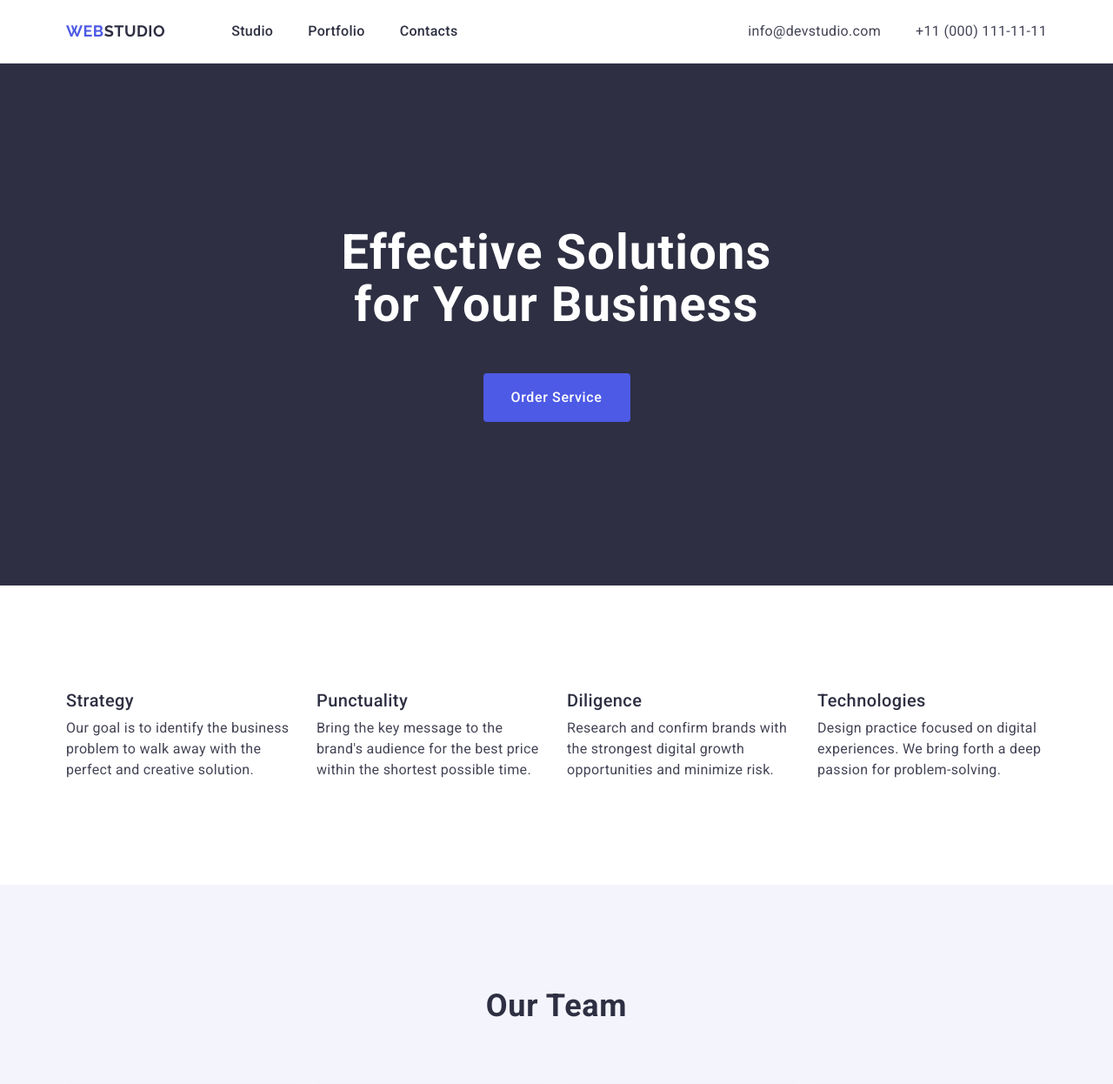
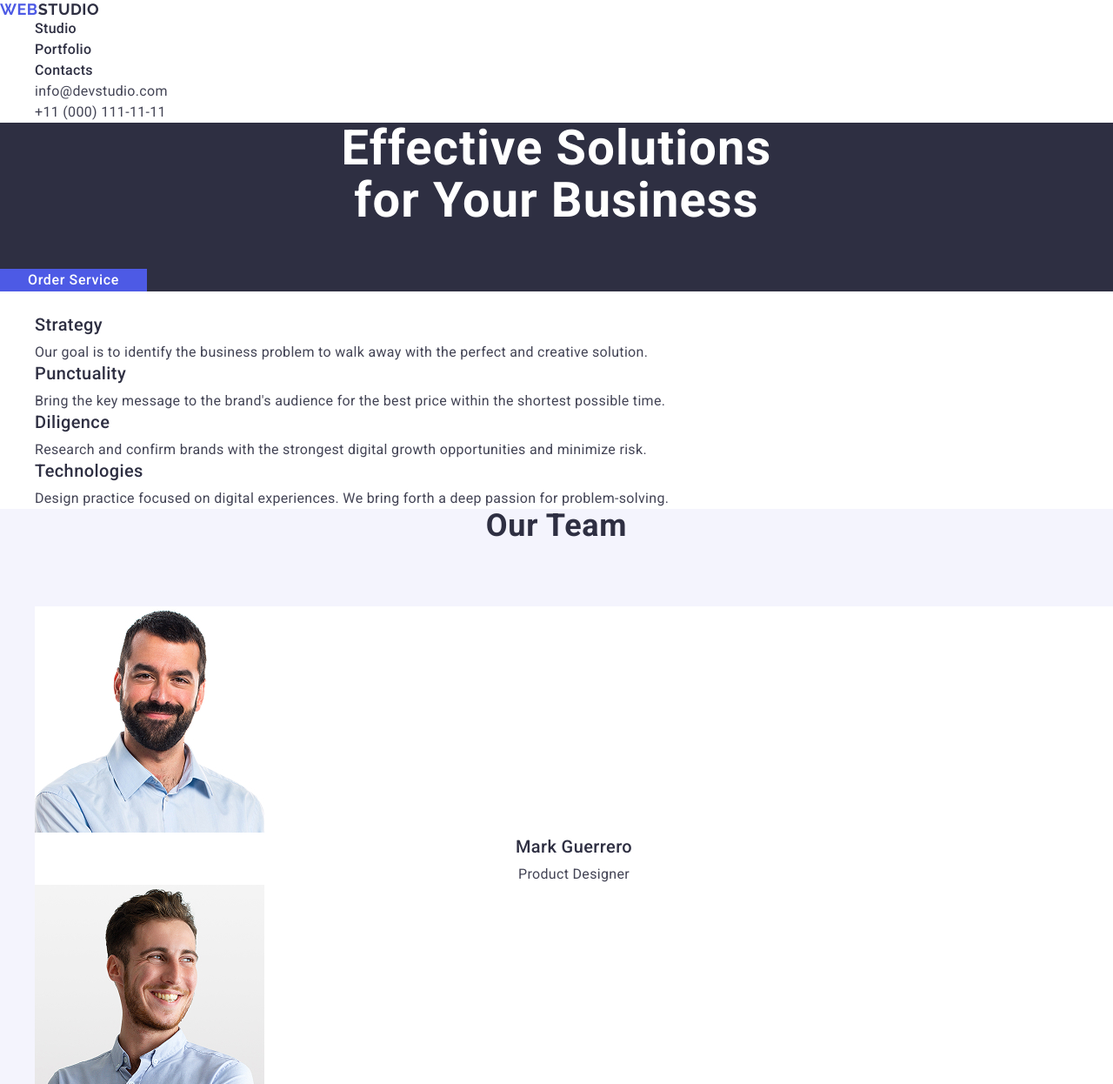
Before and after one commit to vosan/goit-markup-hw-02, a website: page index.html in a window 1280 px wide. Shown: the top 1246 px of the page at 87% size. Drawn offline with nearby package versions, Linux system fonts and the light colour scheme.

Commit message:
do another nonsense for autochecker...

```diff
--- a/css/styles.css
+++ b/css/styles.css
@@ -19,16 +19,13 @@ body {
 
 /* Common */
 .container {
-  width: 1158px;
   margin: 0 auto;
-  padding: 0 15px;
 }
 
 /* Reset and Global Styles */
 ul {
   list-style: none;
   margin: 0;
-  padding: 0;
 }
 
 a {
@@ -47,25 +44,18 @@ p {
 }
 
 img {
-  display: block;
   max-width: 100%;
-  height: auto;
 }
 
 button {
   cursor: pointer;
   border: none;
-  border-radius: 4px;
 }
 
 /* Visually Hidden */
 .visually-hidden {
-  position: absolute;
-  width: 1px;
-  height: 1px;
   margin: -1px;
   border: 0;
-  padding: 0;
   white-space: nowrap;
   clip-path: inset(100%);
   clip: rect(0 0 0 0);
@@ -73,21 +63,6 @@ button {
 }
 
 /* HEADER */
-.page-header {
-  border-bottom: 1px solid var(--cornflower);
-}
-
-.header-container {
-  display: flex;
-  align-items: center;
-}
-
-.header-nav {
-  display: flex;
-  align-items: center;
-  flex-grow: 1;
-}
-
 .logo {
   font-family: "Raleway", sans-serif;
   font-weight: 700;
@@ -103,19 +78,12 @@ button {
   color: var(--navy-blue);
 }
 
-.nav-list {
-  display: flex;
-  gap: 40px;
-}
-
 .nav-link {
   font-weight: 500;
   font-size: 16px;
   line-height: 1.5;
   letter-spacing: 0.02em;
   color: var(--navy-blue);
-  padding: 24px 0;
-  display: block;
 }
 
 .nav-link:hover,
@@ -125,11 +93,6 @@ button {
 
 .contacts {
   font-style: normal;
-}
-
-.contacts-list {
-  display: flex;
-  gap: 40px;
 }
 
 .contacts-link {
@@ -147,7 +110,6 @@ button {
 /* HERO SECTION */
 .hero-section {
   background-color: var(--navy-blue);
-  padding: 188px 0;
 }
 
 .hero-title {
@@ -168,9 +130,7 @@ button {
   line-height: 1.5;
   letter-spacing: 0.04em;
   color: var(--white);
-  display: block;
   min-width: 169px;
-  height: 56px;
   margin: 48px auto 0;
 }
 
@@ -180,19 +140,6 @@ button {
 }
 
 /* FEATURES SECTION */
-.features-section {
-  padding: 120px 0;
-}
-
-.features-list {
-  display: flex;
-  gap: 24px;
-}
-
-.features-item {
-  width: calc((100% - 72px) / 4);
-}
-
 .features-subtitle {
   font-weight: 500;
   font-size: 20px;
@@ -212,7 +159,6 @@ button {
 /* TEAM SECTION */
 .team-section {
   background-color: var(--cloud);
-  padding: 120px 0;
 }
 
 .team-title {
@@ -225,23 +171,8 @@ button {
   margin-bottom: 72px;
 }
 
-.team-list {
-  display: flex;
-  gap: 24px;
-}
-
 .team-item {
   background-color: var(--white);
-  width: calc((100% - 72px) / 4);
-  border-radius: 0 0 4px 4px;
-  box-shadow:
-    0 2px 1px 0 rgba(46, 47, 66, 0.08),
-    0 1px 1px 0 rgba(46, 47, 66, 0.16),
-    0 1px 6px 0 rgba(46, 47, 66, 0.08);
-}
-
-.team-info {
-  padding: 32px 0;
 }
 
 .team-member-name {
@@ -263,9 +194,6 @@ button {
 }
 
 /* PORTFOLIO SECTION */
-.portfolio-section {
-  padding: 120px 0;
-}
 
 .portfolio-title {
   font-size: 36px;
@@ -278,18 +206,12 @@ button {
 }
 
 .portfolio-list {
-  display: flex;
   flex-wrap: wrap;
   column-gap: 24px;
   row-gap: 48px;
 }
 
-.portfolio-item {
-  width: calc((100% - 48px) / 3);
-}
-
 .portfolio-info {
-  padding: 32px 16px;
   border: 1px solid var(--cornflower);
   border-top: none;
 }
@@ -313,11 +235,9 @@ button {
 /* FOOTER */
 .page-footer {
   background-color: var(--navy-blue);
-  padding: 100px 0;
 }
 
 .page-footer .logo {
-  display: inline-block;
   margin-bottom: 16px;
 }
 
```
